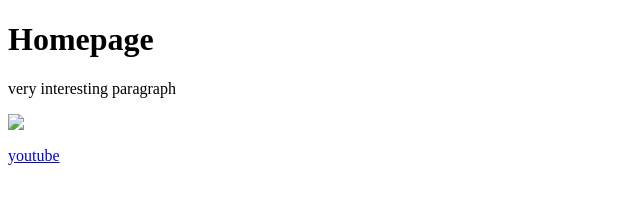
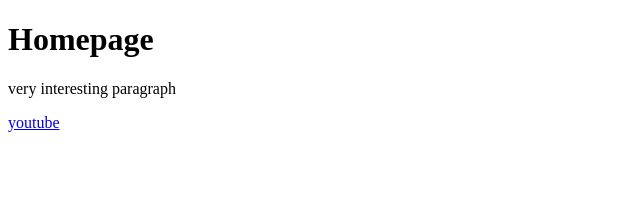
Before and after one commit to Meowmeowcatcode/websitestuff, a plain HTML site: page index.html in a window 1280 px wide. Shown: the whole page, without its empty margins (0-640 px from the left). Drawn offline with Linux system fonts and the light colour scheme.

Commit message:
Update index.html

```diff
--- a/index.html
+++ b/index.html
@@ -6,9 +6,6 @@
 <body>
 <h1>Homepage</h1>
 <p>very interesting paragraph</p>
-<pre>
-<img src="sonic.jepg">
-</pre>
 <a href="https://www.youtube.com/" target="_blank">youtube</a>
 </body>
 </html>
```
